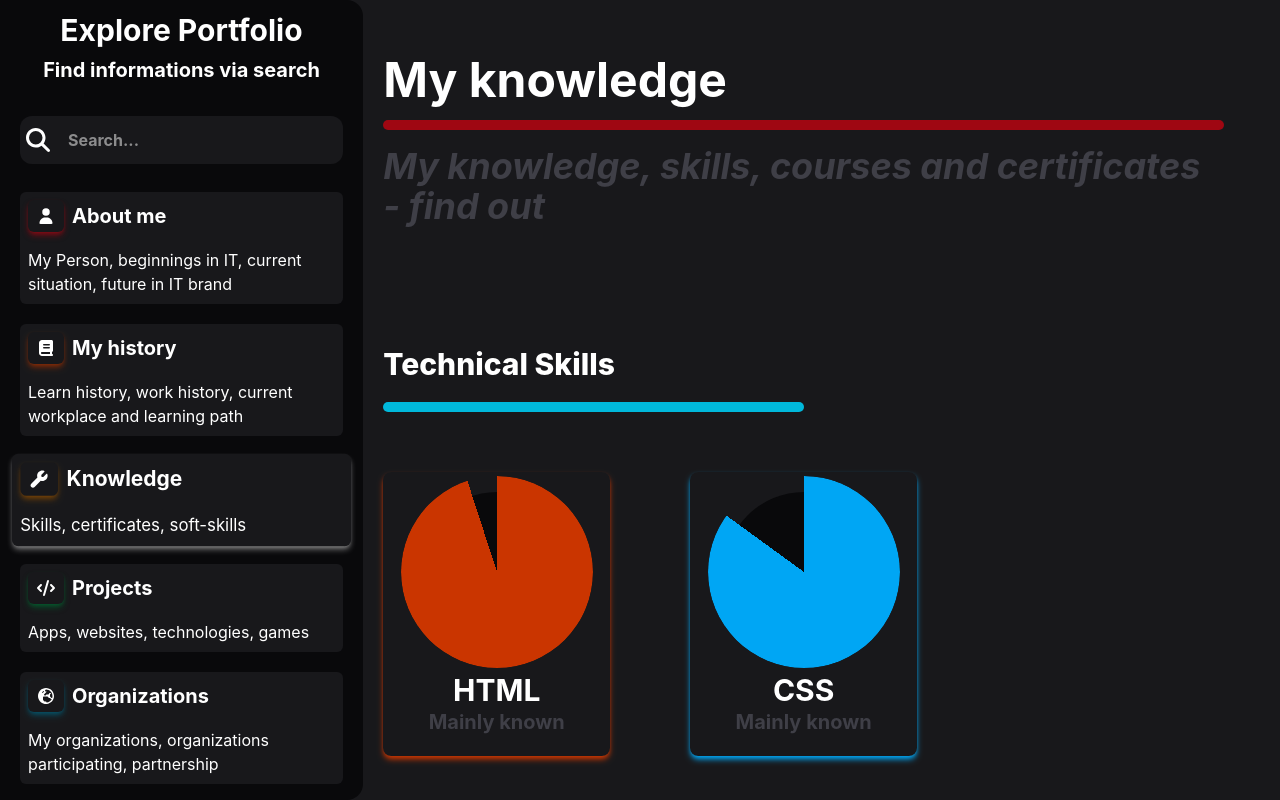
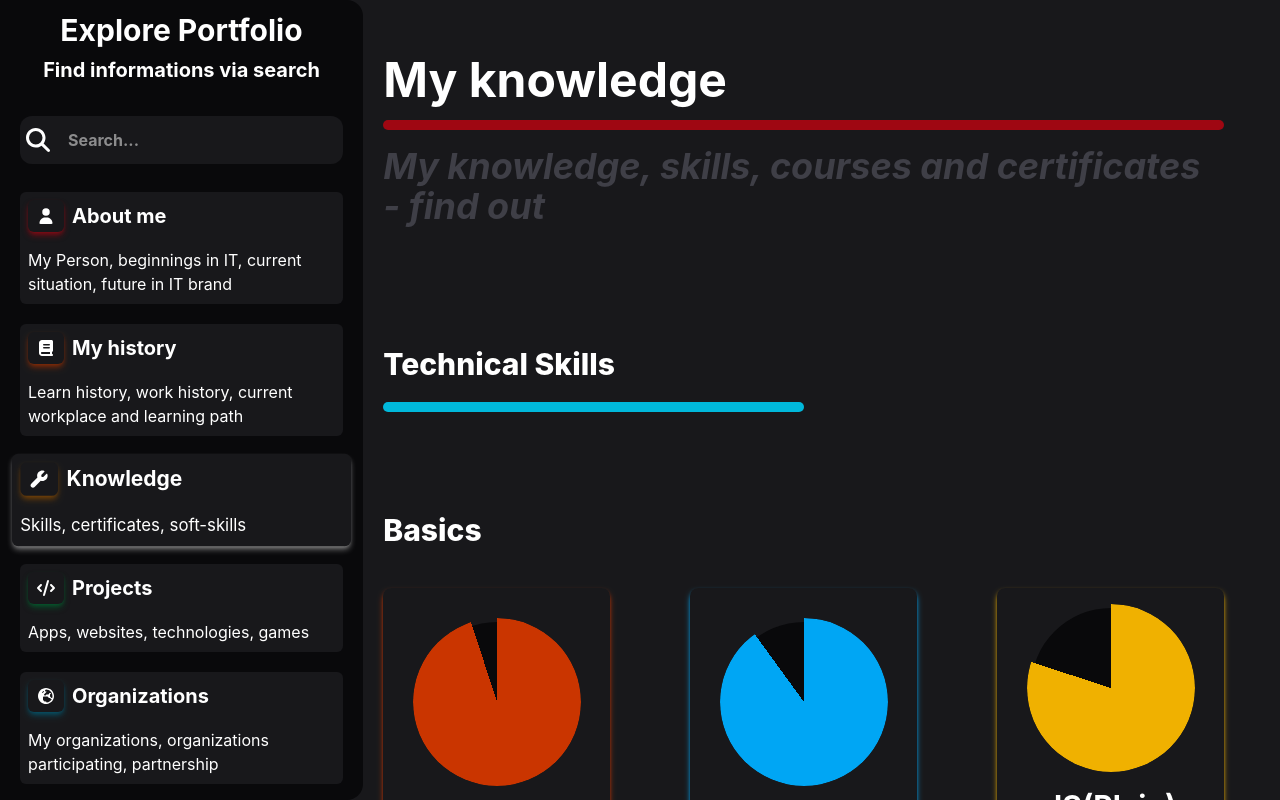
Before and after one commit to kkamildev/final-portfolio-project, a React (Vite) app: page /knowledge in a window 1280 px wide. Built offline with nearby package versions, Linux system fonts and the light colour scheme.

Commit message:
added skills to knowledge page

```diff
--- a/src/components/CircleGraph.tsx
+++ b/src/components/CircleGraph.tsx
@@ -5,6 +5,7 @@ import type { FC } from "react";
 // import modules
 import { useRef, useEffect, useState } from "react";
 import Circle from "./shapes/Circle";
+import anime from "animejs";
 
 // TS types
 type Props = {
@@ -18,16 +19,24 @@ type Props = {
 // main component
 const CircleGraph : FC<Props> = ({value, title, mainColorClass, description, shadowColorClass}) => {
 
-    const [visible, setVisible] = useState<boolean>(false);
+    const [animationProgress, setAnimationProgress] = useState<number>(0);
 
     const ref = useRef(null);
 
     useEffect(() => {
         const observer = new IntersectionObserver(([entry]) => {
             if(entry.isIntersecting) {
-                setVisible(true);
+                anime({
+                    targets: { v: 0 },
+                    v: 1,
+                    duration: 1000,
+                    easing: "easeOutQuad",
+                    update(anim) {
+                        setAnimationProgress(Number(anim.animations[0].currentValue));
+                    }
+                });
             } else {
-                setVisible(false);
+                setAnimationProgress(0);
             }
         })
 
@@ -35,9 +44,9 @@ const CircleGraph : FC<Props> = ({value, title, mainColorClass, description, sha
     }, [])
 
     return(
-        <section className={`relative flex flex-col justify-center items-center shadow-md ${shadowColorClass} rounded-lg p-5 hover:scale-105 transition-transform duration-75 ease-in-out`}>
-            <Circle value={value} mainColorClass={mainColorClass} performAnimation={visible}/>
-            <h3 ref={ref} className="text-3xl font-bold mt-5">{title}</h3>
+        <section ref={ref} className={`relative flex flex-col justify-center items-center shadow-md ${shadowColorClass} rounded-lg p-5 hover:scale-105 transition-transform duration-75 ease-in-out`}>
+            <Circle value={value * animationProgress} mainColorClass={mainColorClass}/>
+            <h3 className="text-3xl font-bold mt-5">{title}</h3>
             <p className="text-xl font-bold text-zinc-700 w-full text-center">{description}</p>
         </section>
     )
--- a/src/components/shapes/Circle.tsx
+++ b/src/components/shapes/Circle.tsx
@@ -8,15 +8,14 @@ import { useRef, useEffect } from "react";
 // TS types
 type Props = {
     value?:number,
-    performAnimation?:boolean,
     backgroundColorClass?:string,
     mainColorClass?:string
 }
 
 // main component
-const Circle : FC<Props> = ({value = 100, performAnimation = false, backgroundColorClass = "bg-zinc-950", mainColorClass = "bg-green-500"}) => {
+const Circle : FC<Props> = ({value = 100, backgroundColorClass = "bg-zinc-950", mainColorClass = "bg-green-500"}) => {
 
-    const ref = useRef(null);
+  const ref = useRef(null);
 
   useEffect(() => {
     const angle = (value / 100) * 360;
@@ -29,7 +28,7 @@ const Circle : FC<Props> = ({value = 100, performAnimation = false, backgroundCo
       <div className={`absolute inset-0 rounded-full ${backgroundColorClass}`}></div>
       <div
         ref={ref}
-        className={`absolute inset-0 rounded-full ${performAnimation ? "scale-120" : ""} ${mainColorClass} transition-all duration-150 ease-in-out`}
+        className={`absolute inset-0 rounded-full scale-105 ${mainColorClass} transition-all duration-150 ease-in-out`}
         style={{
           mask: "conic-gradient(#000 0deg, transparent 0deg)",
           WebkitMask: "conic-gradient(#000 0deg, transparent 0deg)",
--- a/src/pages/KnowledgePage.tsx
+++ b/src/pages/KnowledgePage.tsx
@@ -33,11 +33,46 @@ const KnowledgePage : FC<Props> = ({}) => {
                     <h1 className="text-3xl font-extrabold">Technical Skills</h1>
                     <section className="h-2.5 bg-cyan-500 my-5 rounded-2xl w-1/2"></section>
                 </section>
-                <section className="flex">
+                <section className="my-10">
+                    <h2 className="text-3xl font-extrabold">Basics</h2>
                 </section>
                 <section className="grid grid-cols-1 md:grid-cols-2 xl:grid-cols-3 gap-20">
                     <CircleGraph value={95} title="HTML" mainColorClass="bg-orange-700" description="Mainly known" shadowColorClass="shadow-orange-700"/>
-                    <CircleGraph value={85} title="CSS" mainColorClass="bg-sky-500" description="Mainly known" shadowColorClass="shadow-sky-500"/>
+                    <CircleGraph value={90} title="CSS" mainColorClass="bg-sky-500" description="Mainly known" shadowColorClass="shadow-sky-500"/>
+                    <CircleGraph value={80} title="JS(Plain)" mainColorClass="bg-yellow-500" description="Website Scripts basics" shadowColorClass="shadow-yellow-500"/>
+                    <CircleGraph value={90} title="C#(Plain)" mainColorClass="bg-cyan-800" description="Mainly known" shadowColorClass="shadow-cyan-800"/>
+                    <CircleGraph value={55} title="Java(Plain)" mainColorClass="bg-red-800" description="Mainly OOP" shadowColorClass="shadow-red-800"/>
+                    <CircleGraph value={20} title="C++(Plain)" mainColorClass="bg-blue-900" description="Basics of Basics" shadowColorClass="shadow-blue-900"/>
+                    <CircleGraph value={60} title="Python(Plain)" mainColorClass="bg-amber-500" description="Basics" shadowColorClass="shadow-amber-500"/>
+                </section>
+                <section className="my-10">
+                    <h2 className="text-3xl font-extrabold">Databases</h2>
+                </section>
+                <section className="grid grid-cols-1 md:grid-cols-2 xl:grid-cols-3 gap-20">
+                    <CircleGraph value={70} title="MySQL" mainColorClass="bg-orange-800" description="Relational DB" shadowColorClass="shadow-orange-800"/>
+                    <CircleGraph value={50} title="MongoDB" mainColorClass="bg-green-600" description="Non-Relational DB" shadowColorClass="shadow-green-600"/>
+                </section>
+                <section className="my-10">
+                    <h2 className="text-3xl font-extrabold">Backend</h2>
+                </section>
+                <section className="grid grid-cols-1 md:grid-cols-2 xl:grid-cols-3 gap-20">
+                    <CircleGraph value={30} title="PHP" mainColorClass="bg-purple-800" description="Backend" shadowColorClass="shadow-purple-800"/>
+                    <CircleGraph value={80} title="Node.js" mainColorClass="bg-lime-600" description="Backend" shadowColorClass="shadow-lime-600"/>
+                    <CircleGraph value={75} title="Express.js" mainColorClass="bg-gray-500" description="Backend framework" shadowColorClass="shadow-gray-500"/>
+                    <CircleGraph value={25} title="Flask" mainColorClass="bg-amber-500" description="Python framework" shadowColorClass="shadow-amber-500"/>
+                </section>
+                <section className="my-10">
+                    <h2 className="text-3xl font-extrabold">Frontend</h2>
+                </section>
+                <section className="grid grid-cols-1 md:grid-cols-2 xl:grid-cols-3 gap-20">
+                    <CircleGraph value={70} title="React.js" mainColorClass="bg-cyan-500" description="JS framework" shadowColorClass="shadow-cyan-500"/>
+                    <CircleGraph value={70} title="Tailwind" mainColorClass="bg-blue-700" description="Styles" shadowColorClass="shadow-blue-700"/>
+                </section>
+                <section className="my-10">
+                    <h2 className="text-3xl font-extrabold">Utilities</h2>
+                </section>
+                <section className="grid grid-cols-1 md:grid-cols-2 xl:grid-cols-3 gap-20">
+                    <CircleGraph value={65} title="Git" mainColorClass="bg-pink-700" description="Version control" shadowColorClass="shadow-pink-700"/>
                 </section>
             </section>
         </>
```
